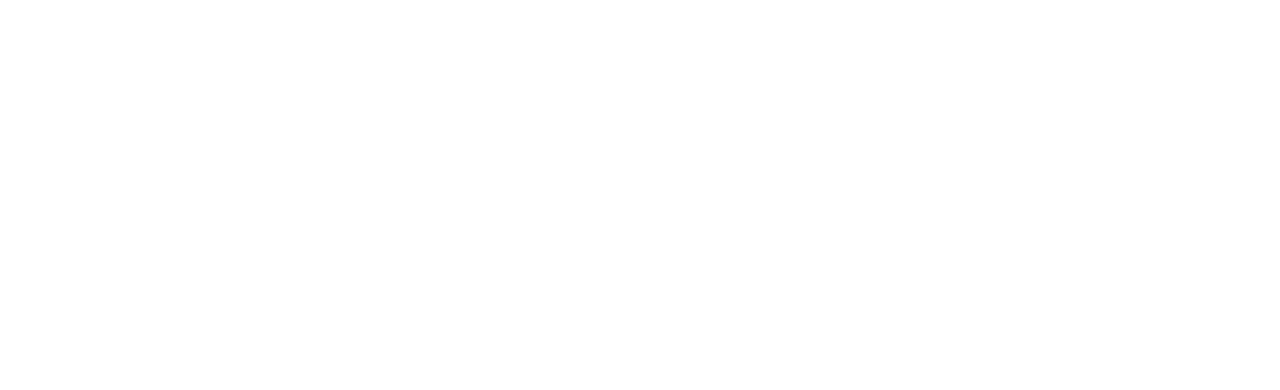
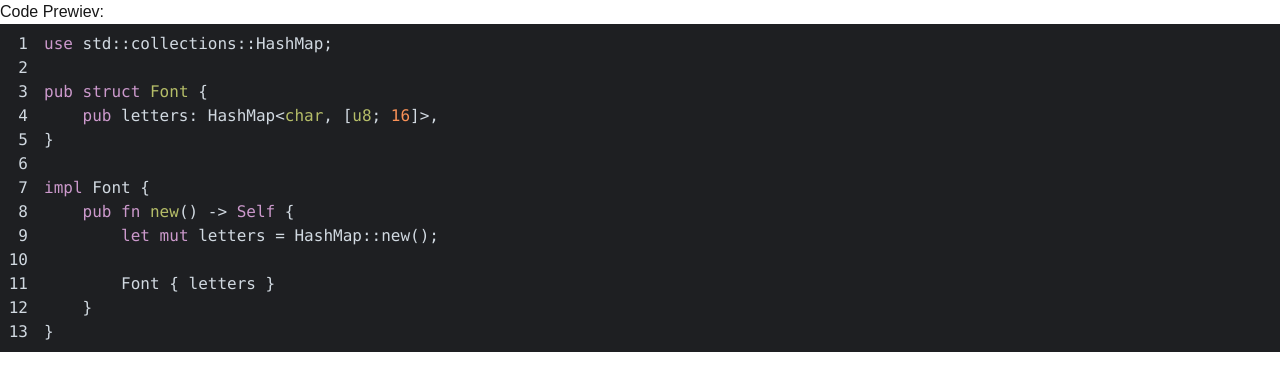
Before and after one commit to HardBoss07/playground, a Next.js app in the folder rust-font-bitmap/: page / in a window 1280 px wide. Shown: the top 390 px of the page. Built offline with nearby package versions, Linux system fonts and the light colour scheme.

Commit message:
added code preview

```diff
--- a/rust-font-bitmap/app/page.tsx
+++ b/rust-font-bitmap/app/page.tsx
@@ -1,6 +1,9 @@
+import CodePreview from "@/components/CodePreview";
+
 export default function Home() {
   return (
     <>
+      <CodePreview bitmaps=""/>
     </>
   );
 }
--- /dev/null
+++ b/rust-font-bitmap/components/CodePreview.tsx
@@ -0,0 +1,30 @@
+import SyntaxHighlighter from 'react-syntax-highlighter';
+import {rainbow as style} from 'react-syntax-highlighter/dist/esm/styles/hljs';
+
+import {combinedString} from "@/public/code-util";
+
+interface CodePreviewProps {
+    bitmaps: string;
+}
+
+export default function CodePreview({bitmaps}: CodePreviewProps) {
+    return (
+        <div className="code-preview">
+            <h1>Code Prewiev:</h1>
+            <SyntaxHighlighter
+                language="rust"
+                style={style}
+                showLineNumbers={true}
+                customStyle={{
+                    margin: 0,
+                    background: "#1E1F22",
+                    whiteSpace: 'pre-wrap',
+                    wordBreak: 'break-word',
+                    overflowX: 'auto'
+                }}
+            >
+                {combinedString(bitmaps).trim()}
+            </SyntaxHighlighter>
+        </div>
+    )
+}
--- /dev/null
+++ b/rust-font-bitmap/public/code-util.ts
@@ -0,0 +1,5 @@
+import {base, end} from "@/public/rust-code";
+
+export const combinedString = (bitmaps: string): string => {
+    return `${base}${bitmaps}${end}`;
+};
--- /dev/null
+++ b/rust-font-bitmap/public/rust-code.ts
@@ -0,0 +1,17 @@
+export const base = `
+use std::collections::HashMap;
+
+pub struct Font {
+    pub letters: HashMap<char, [u8; 16]>,
+}
+
+impl Font {
+    pub fn new() -> Self {
+        let mut letters = HashMap::new();
+`;
+
+export const end = `
+        Font { letters }
+    }
+}
+`;
```
Also changed, not shown: rust-font-bitmap/package.json (+7 -5 lines), 1 other file (tests, documents, lock files or other folders).
